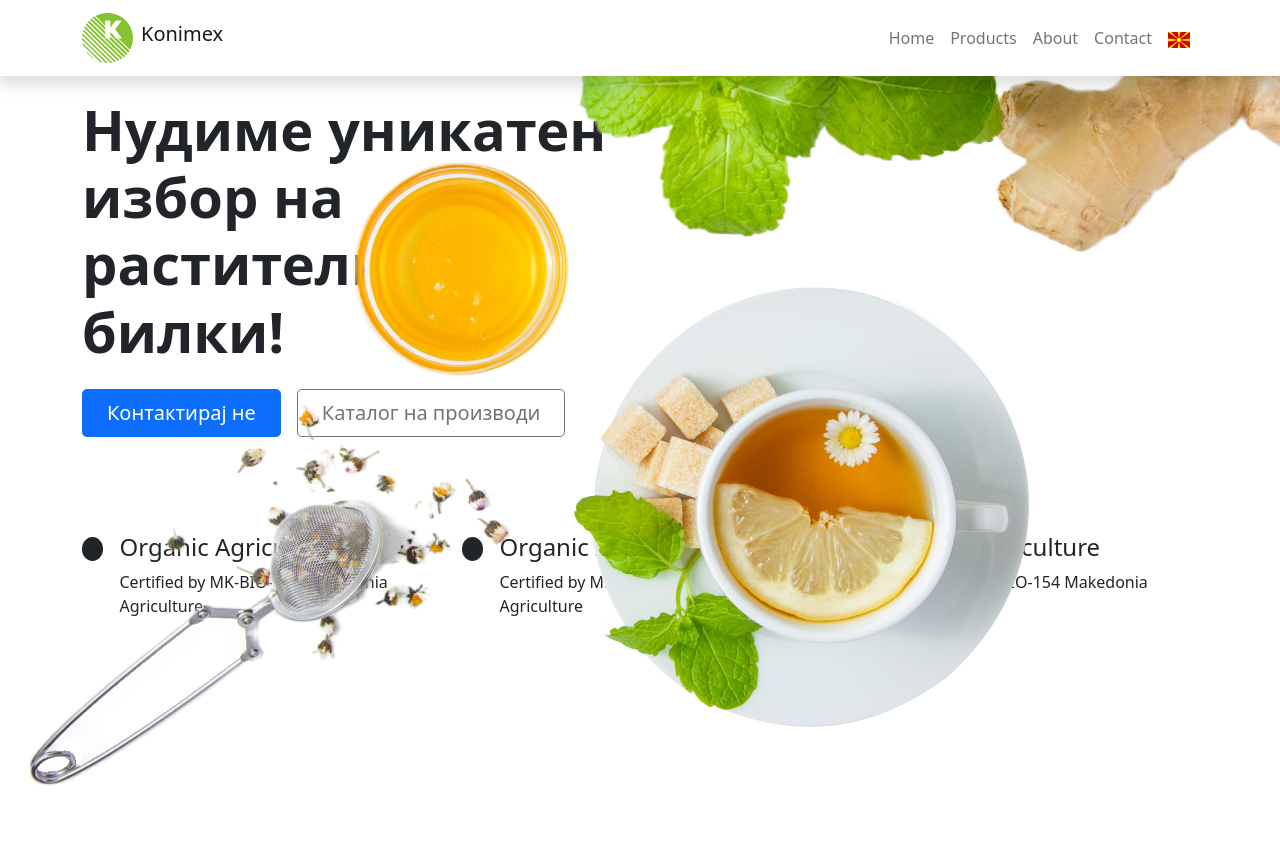
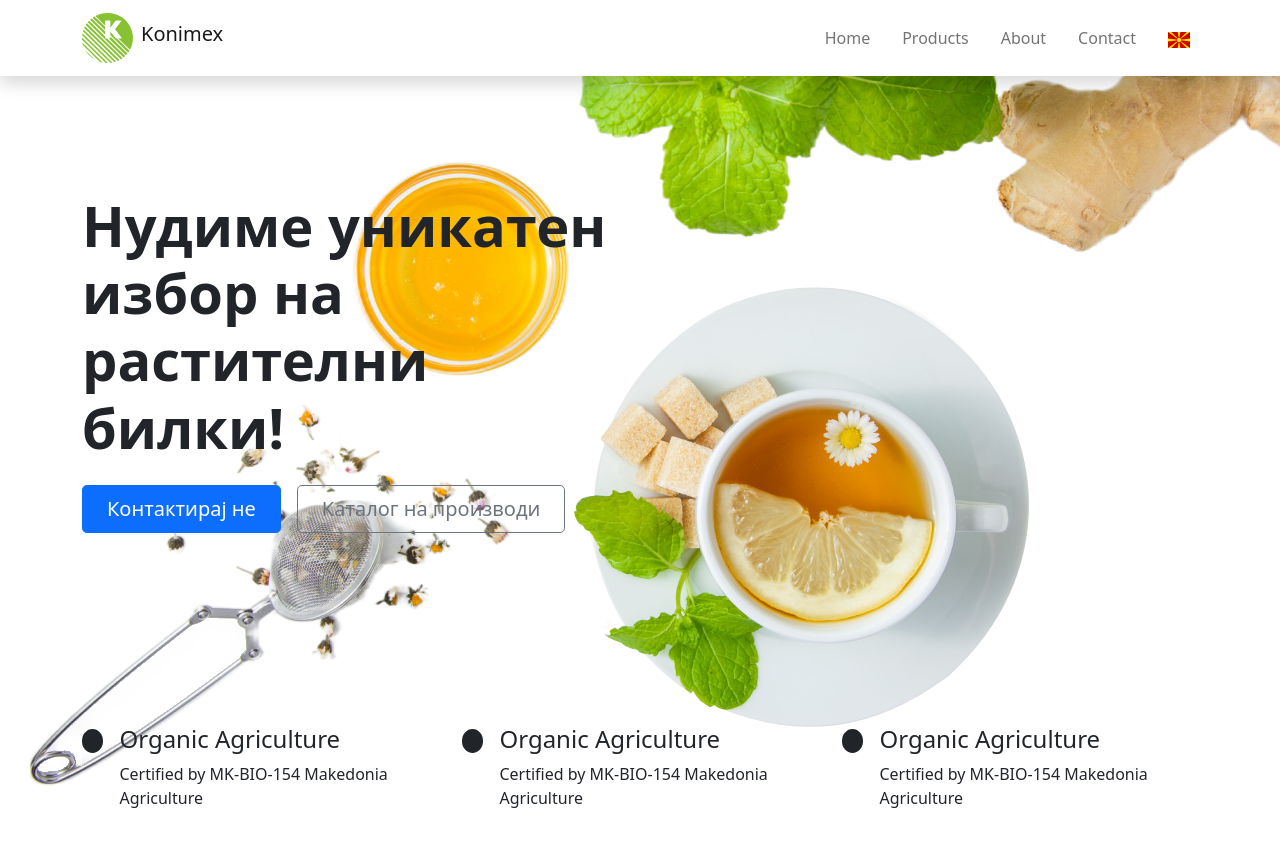
Before and after one commit to kpirkovic/konimex, a plain HTML site: page index.html in a window 1280 px wide. Shown: the top 845 px of the page. Drawn offline with nearby package versions, Linux system fonts and the light colour scheme.

Commit message:
Commiting more changes

```diff
--- a/index.html
+++ b/index.html
@@ -19,7 +19,7 @@
                         <span class="navbar-toggler-icon"></span>
                     </button>
                     <div class="collapse navbar-collapse" id="navbarCollapse">
-                        <ul class="navbar-nav ms-auto">
+                        <ul class="navbar-nav ms-auto gap-3">
                             <li class="nav-item">
                                 <a href="#" class="nav-link">Home</a>
                             </li>
@@ -43,11 +43,11 @@
             </nav>
         </header>
         <main>
-            <section class="container-fluid">
-                <img src="Hero Cover.png" class="position-absolute top-0 end-0 " alt="Cover Img">
-                <div class="container col-12 py-5 vh-100">
+            <section class="container-fluid py-5">
+                <img src="Hero Cover.png" class="position-absolute top-0 end-0" alt="Cover Img" style="z-index: -1;">
+                <div class="container py-5 vh-100 d-flex flex-column justify-content-around">
                     <div class="row flex-lg-row align-items-center g-5 py-5">
-                        <div class="col-lg-6">
+                        <div class="col-lg-6 py-5">
                             <h1 class="display-4 fw-bold lh-2 mb-4">
                                 Нудиме уникатен избор на растителни билки!
                             </h1>
@@ -57,7 +57,7 @@
                             </div>
                         </div>
                     </div>
-                    <div class="row py-5">
+                    <div class="row py-5 mt-5">
                         <div class="col-lg-4 col-md-6 col-sm-12">
                             <div class="d-flex gap-3 mb-3">
                                 <div class="rounded-circle bg-dark mt-1" style="height: 1.5rem; width: 1.5rem;"></div>
```
